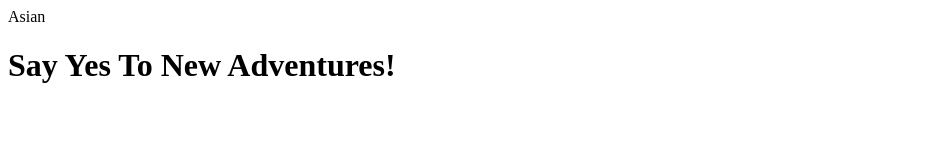
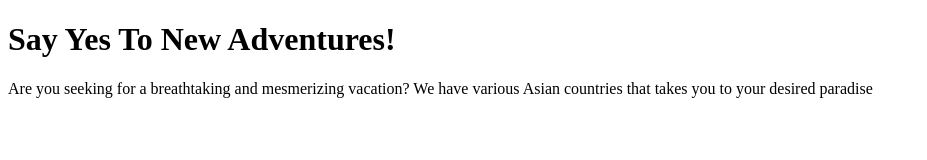
Before and after one commit to raye25/repo-1, a plain HTML site: page index.html in a window 1280 px wide. Shown: the whole page, without its empty margins (0-927 px from the left). Drawn offline with Linux system fonts and the light colour scheme.

Commit message:
Update index.html

```diff
--- a/index.html
+++ b/index.html
@@ -1,8 +1,12 @@
 <!DOCTYPE html>
 <html>
-   <head> Asian  </head>
+  <head>
+    <title>Asian Tourist Destination</title>
+  </head>
      <body>
        <h1>Say Yes To New Adventures!</h1>
-       <h2> </h2>
+          <p> Are you seeking for a breathtaking and mesmerizing vacation? We have various Asian countries that takes you to your
+            desired paradise</p>
+
      </body>
 </html>
```
